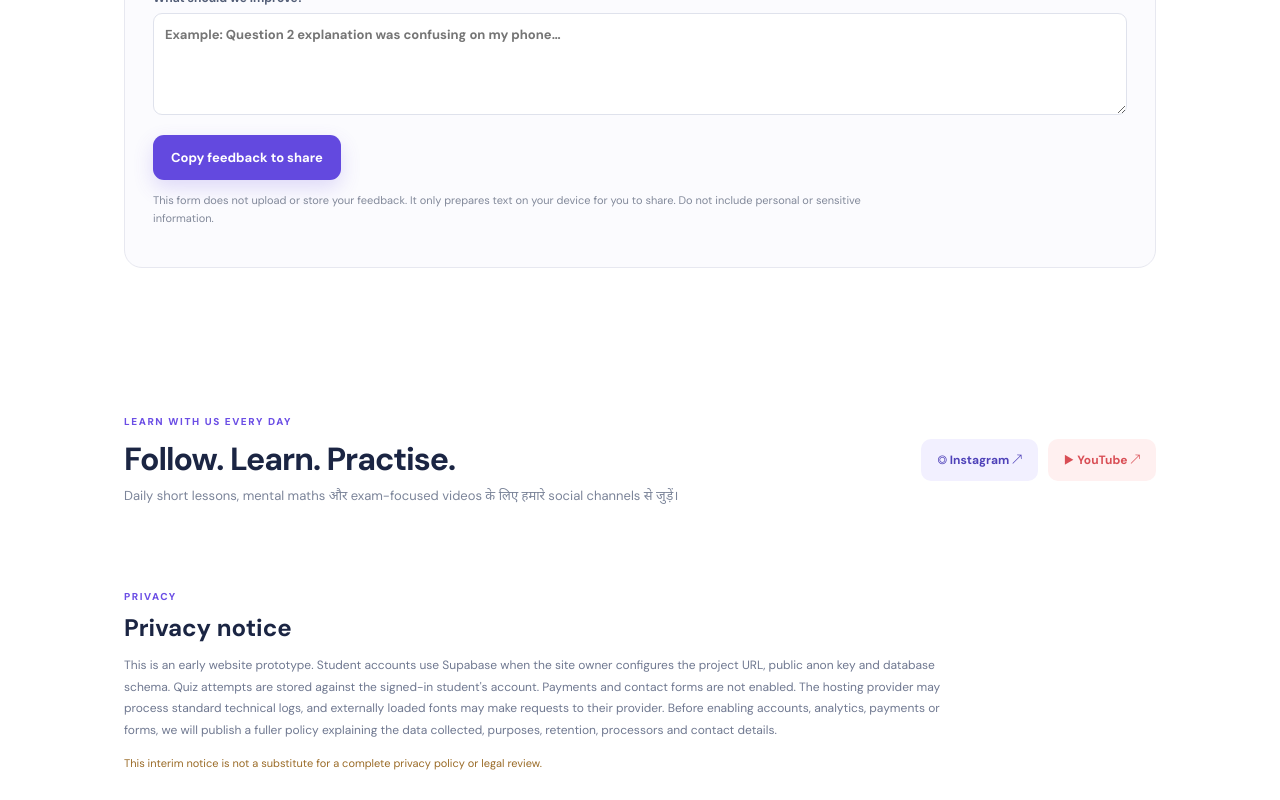
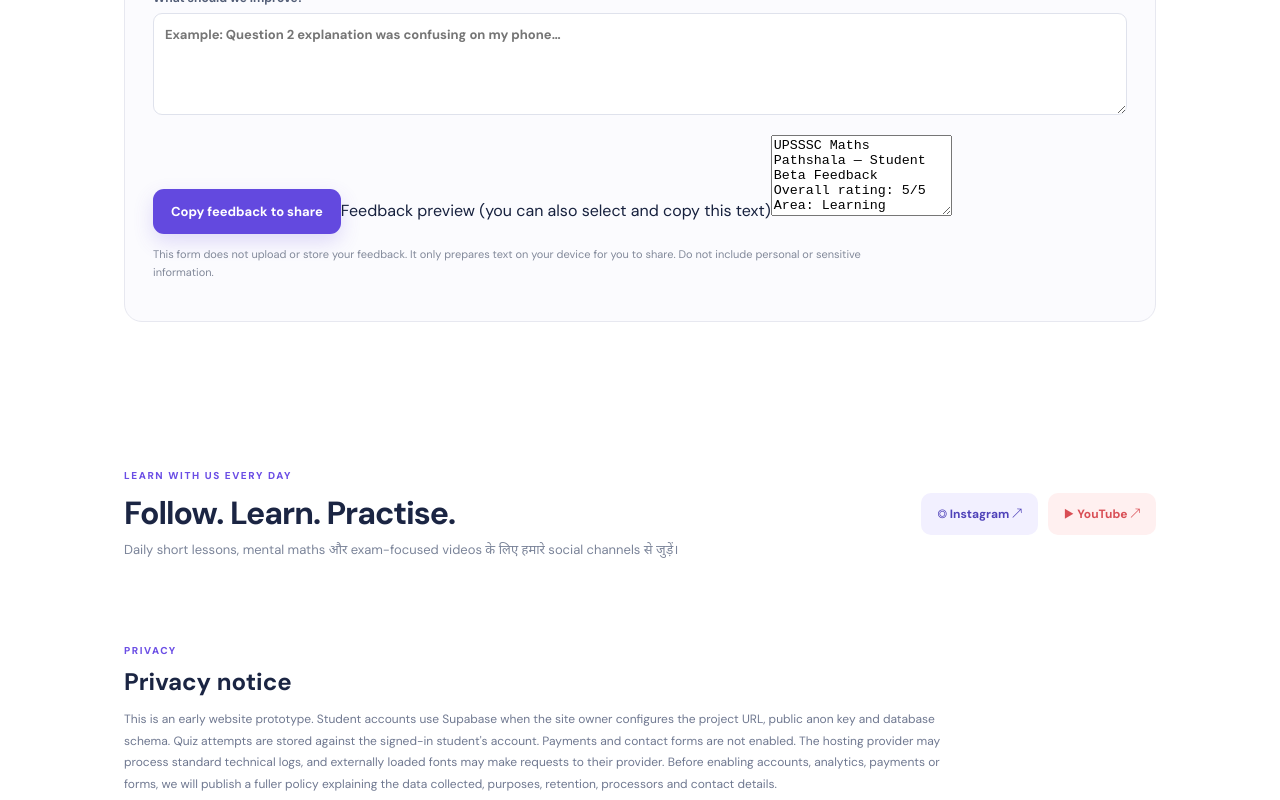
Before and after one commit to anandkaithwas/upsssc-maths-pathshala, a React (Vite) app: page / in a window 1280 px wide. Shown: the part 3220-4020 px from the top of the page. Built offline with nearby package versions, Linux system fonts and the light colour scheme; no server answers.

Commit message:
Show copyable beta feedback preview

```diff
--- a/src/components/BetaFeedback.jsx
+++ b/src/components/BetaFeedback.jsx
@@ -54,6 +54,9 @@ export default function BetaFeedback() {
         </label>
       </div>
       <button className="btn primary" type="button" onClick={copyFeedback}>Copy feedback to share</button>
+      <label className="beta-output-label">Feedback preview (you can also select and copy this text)
+        <textarea className="beta-feedback-output" rows="5" readOnly value={feedbackText}/>
+      </label>
       {status && <p className="beta-feedback-status" role="status">{status}</p>}
       <p className="beta-privacy-note">This form does not upload or store your feedback. It only prepares text on your device for you to share. Do not include personal or sensitive information.</p>
     </div>
```
